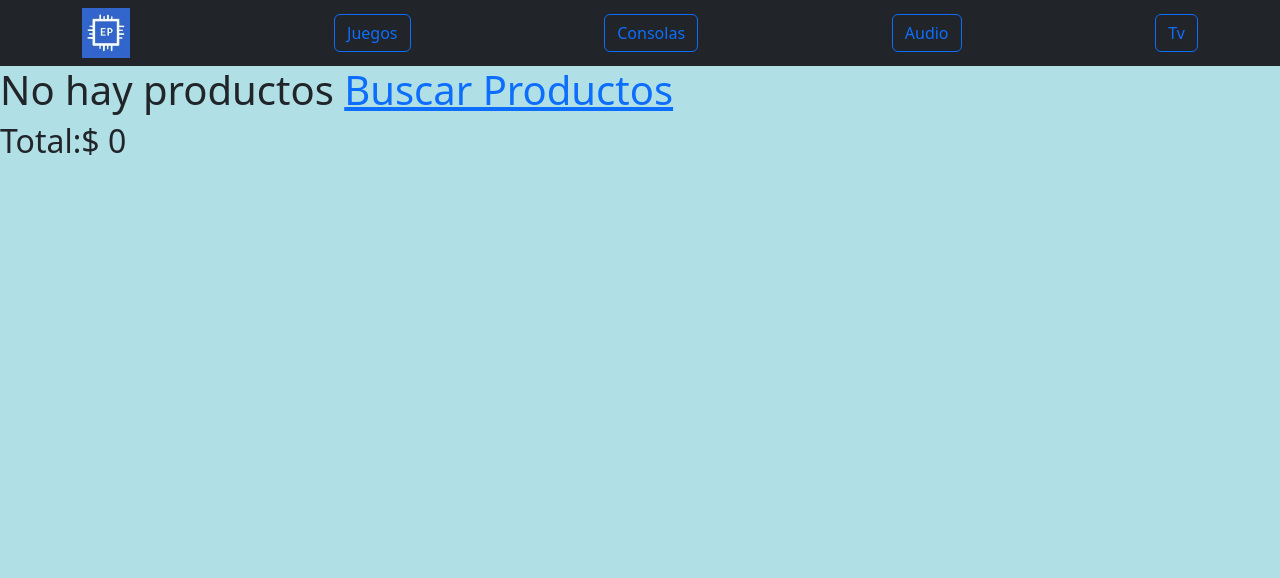
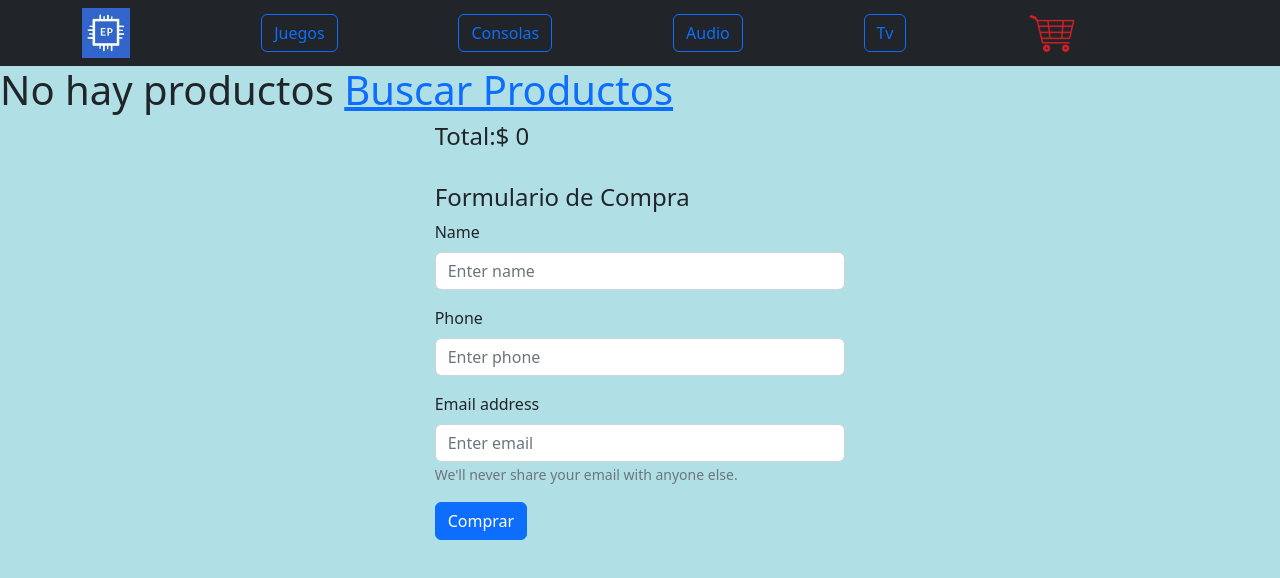
Before and after one commit to Mony-la2/react_js_rios_monica, a React (Create React App) app: page /cart in a window 1280 px wide. Shown: the top 578 px of the page. Built offline with nearby package versions, Linux system fonts and the light colour scheme.

Commit message:
agregue coleccion compra

```diff
--- a/src/app/api.js
+++ b/src/app/api.js
@@ -3,7 +3,7 @@ import { db } from './firebase';
 
 // CREATE
 export const createItem = async (obj) => {
-    const colRef = collection(db, 'productos');
+    const colRef = collection(db, 'compras');
     const data = await addDoc(colRef, obj);
     return data.id;
 }
--- a/src/app/style.css
+++ b/src/app/style.css
@@ -15,3 +15,7 @@ body {
     text-align: center;
     margin-top: 10px;
 }
+
+.carrito {
+    color: white;
+}
--- a/src/components/Cart.js
+++ b/src/components/Cart.js
@@ -1,21 +1,86 @@
-import React from 'react'
+import React, { useState } from 'react';
 import { Link } from 'react-router-dom';
 import { useCartContext } from '../app/Provider'
 import ItemCart from './ItemCart';
+import Button from 'react-bootstrap/Button';
+import Form from 'react-bootstrap/Form';
+import { createItem } from "./../app/api"
 
 const Cart = () => {
     const { cart, precioFinal } = useCartContext();
-    console.log(cart)
+    const [form, setForm] = useState({
+        formName: '',
+        formPhone: '',
+        formEmail: ''
+    });
+
+    const handleChange = (e) => {
+        setForm({ ...form, [e.target.name]: e.target.value });
+        console.log(form)
+    }
+
+    const comprar = () => {
+
+        let obj = {
+            buyer: {
+                name: form.formName,
+                phone: form.formPhone,
+                email: form.formEmail
+            },
+            items: cart
+        }
+
+        createItem(obj).then((id) => {
+            alert("El id de compra es: " + id)
+        })
+            .catch(() => {
+                console.log("Error de compra");
+            })
+
+    }
+
     return (
         <>
+
             {
                 cart.length == 0 ? <h1>No hay productos <Link to='/'>Buscar Productos</Link></h1>
                     : cart.map(prod => <ItemCart product={prod} />)
             }
+            <div className="row justify-content-center mb-4">
+                <div className='col-4'>
 
-            <h2>
-                Total:$ {precioFinal()}
-            </h2>
+                    <h4>
+                        Total:$ {precioFinal()}
+                    </h4>
+
+                </div>
+            </div>
+            <div className="row justify-content-center mb-4">
+                <div className='col-4'>
+                    <h4>Formulario de Compra</h4>
+                    <Form >
+                        <Form.Group className="mb-3" >
+                            <Form.Label>Name</Form.Label>
+                            <Form.Control name="formName" value={form.formName} onChange={handleChange} type="text" placeholder="Enter name" />
+                        </Form.Group>
+
+                        <Form.Group className="mb-3">
+                            <Form.Label>Phone</Form.Label>
+                            <Form.Control name="formPhone" value={form.formPhone} onChange={handleChange} type="tel" placeholder="Enter phone" />
+                        </Form.Group>
+                        <Form.Group className="mb-3">
+                            <Form.Label>Email address</Form.Label>
+                            <Form.Control name="formEmail" value={form.formEmail} onChange={handleChange} type="email" placeholder="Enter email" />
+                            <Form.Text className="text-muted">
+                                We'll never share your email with anyone else.
+                            </Form.Text>
+                        </Form.Group>
+                        <Button variant="primary" onClick={() => comprar()} >
+                            Comprar
+                        </Button>
+                    </Form>
+                </div>
+            </div>
 
         </>
     )
--- a/src/components/CartWidget.js
+++ b/src/components/CartWidget.js
@@ -6,7 +6,7 @@ const CartWidget = () => {
     return (
         <>
             <img src={logo} className="logoCarrito" />
-            <span>{cantidadItemFinal() || ''}</span>
+            <span className='carrito'>{cantidadItemFinal() || ''}</span>
         </>
     )
 }
--- a/src/components/NavBar.js
+++ b/src/components/NavBar.js
@@ -1,5 +1,7 @@
 import foto from '../assets/logoEcuPro.jpg';
 import { Link } from "react-router-dom";
+import CartWidget from './CartWidget';
+//import { CartWidget } from "./CartWidget";
 
 
 
@@ -12,6 +14,7 @@ const NavBar = () => {
                 <Link className="btn btn-outline-primary" to="/category/console">Consolas</Link>
                 <Link className="btn btn-outline-primary" to="/category/audio">Audio</Link>
                 <Link className="btn btn-outline-primary" to="/category/tv">Tv</Link>
+                <CartWidget />
             </div>
         </nav>
     );
```
